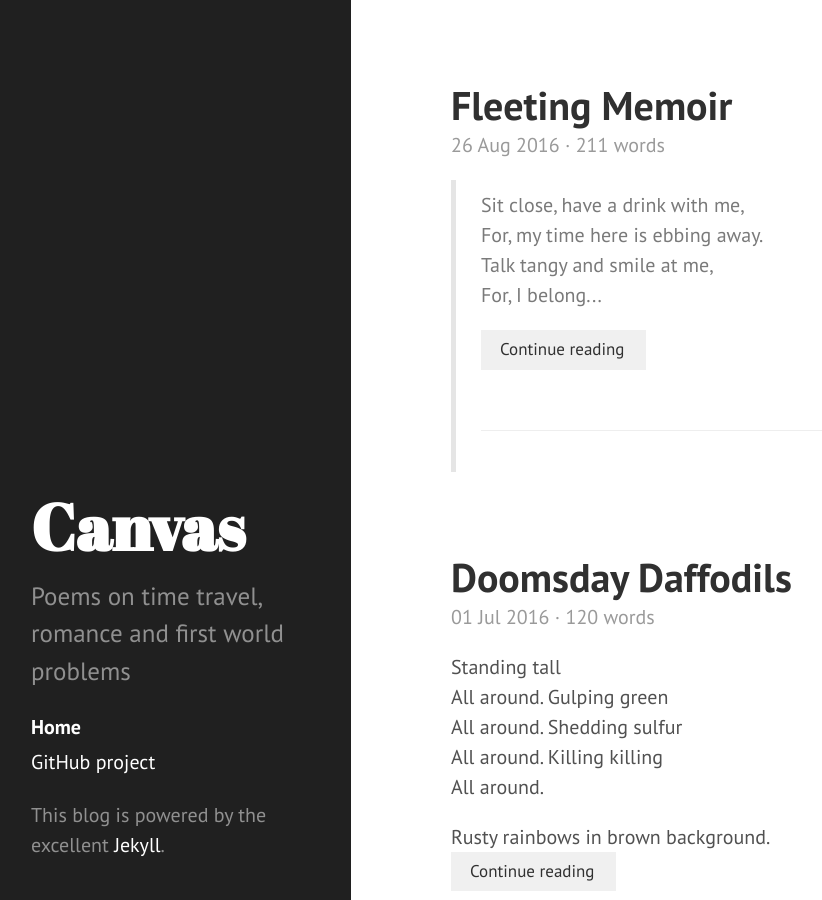
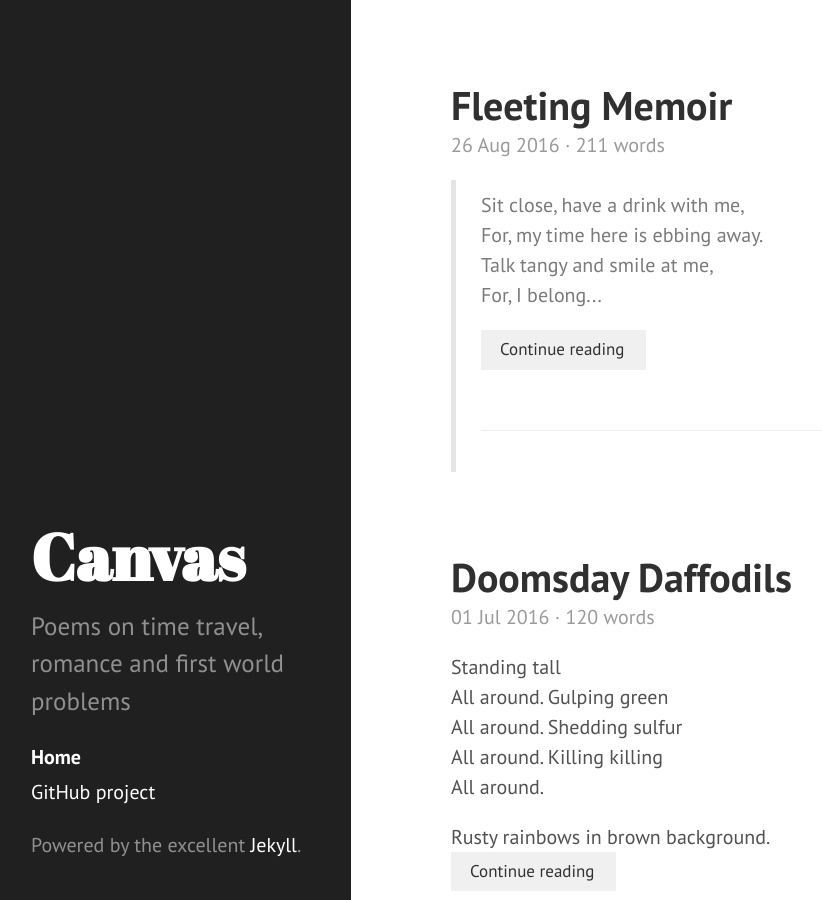
Before and after one commit to pratishgupta91/pratishgupta91.github.io, a Jekyll site: the page built from index.html, in a window 1280 px wide and 900 px high. Shown: the whole window, without its empty margins (9-831 px from the left). Built offline with Jekyll 4.4.1, drawn with Linux system fonts in a browser that asks for light colours; Markdown is read by kramdown in place of the engine named in the settings; the list of posts is cut into pages by our own code.

Commit message:
Setting changes

```diff
--- a/_includes/sidebar.html
+++ b/_includes/sidebar.html
@@ -30,6 +30,6 @@
 
     </nav>
 
-    <p>This blog is powered by the excellent <a href="https://jekyllrb.com/">Jekyll</a>.</p>
+    <p>Powered by the excellent <a href="https://jekyllrb.com/">Jekyll</a>.</p>
   </div>
 </div>
```
